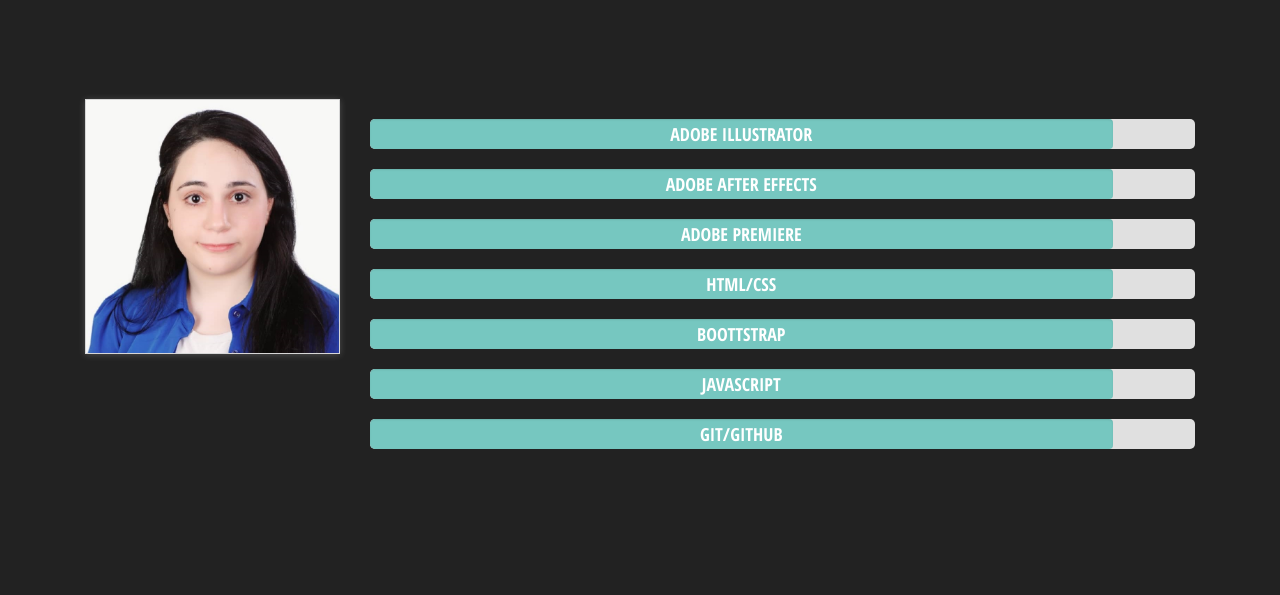
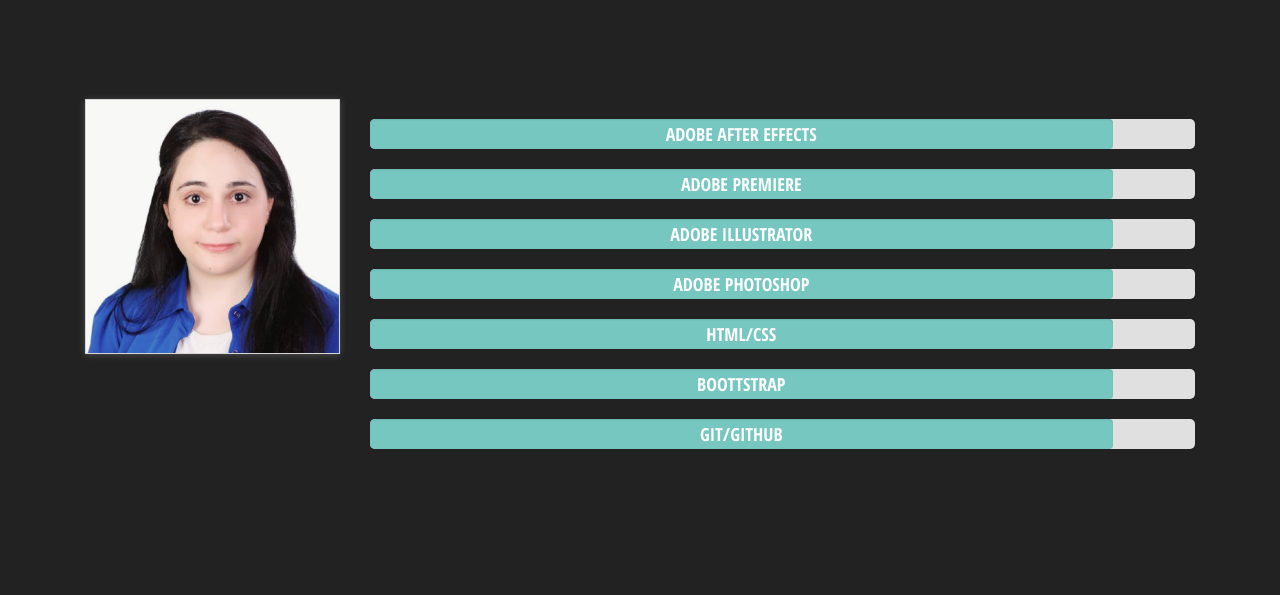
Before and after one commit to rukayanehlawi/-portfolio, a plain HTML site: page index.html in a window 1280 px wide. Shown: the part 746-1341 px from the top of the page. Drawn offline with nearby package versions, Linux system fonts and the light colour scheme.

Commit message:
Update index.html

```diff
--- a/index.html
+++ b/index.html
@@ -137,14 +137,18 @@
 
 
 							<div class="col-lg-9 col-md-9">
-							<div class="skill-bar" id="skill3">
-								<div class="progress" style="width: 0%;">Adobe illustrator</div>
-							</div>
+
 							<div class="skill-bar" id="skill4">
 								<div class="progress" style="width: 0%;">Adobe After effects</div>
 							</div>
 							<div class="skill-bar" id="skill5">
 								<div class="progress" style="width: 0%;">Adobe Premiere</div>
+							</div>
+							<div class="skill-bar" id="skill3">
+								<div class="progress" style="width: 0%;">Adobe illustrator</div>
+							</div>
+						        <div class="skill-bar" id="skill3">
+								<div class="progress" style="width: 0%;">Adobe Photoshop</div>
 							</div>
 							<div class="skill-bar" id="skill1">
 								<div class="progress" style="width: 0%;">HTML/CSS</div>
@@ -152,9 +156,7 @@
 							<div class="skill-bar" id="skill2">
 								<div class="progress" style="width: 0%;">Boottstrap</div>
 							</div>
-							<div class="skill-bar" id="skill3">
-								<div class="progress" style="width: 0%;">JavaScript</div>
-							</div>
+
 							<div class="skill-bar" id="skill5">
 								<div class="progress" style="width: 0%;">Git/Github</div>
 							</div>
```
